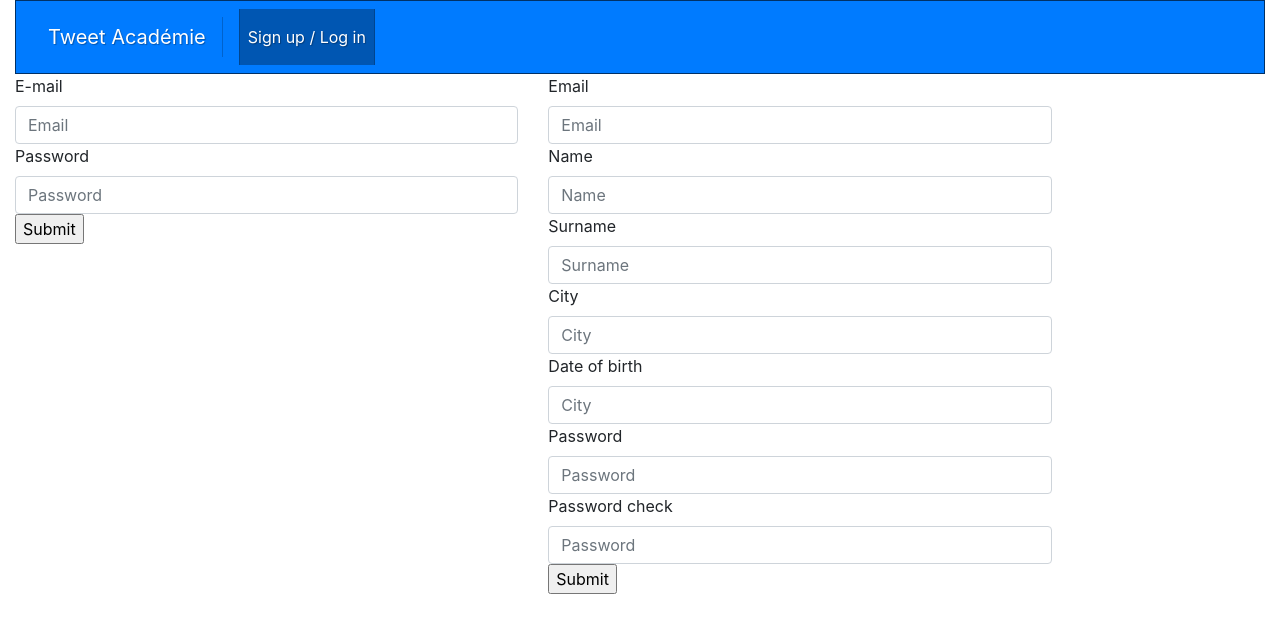
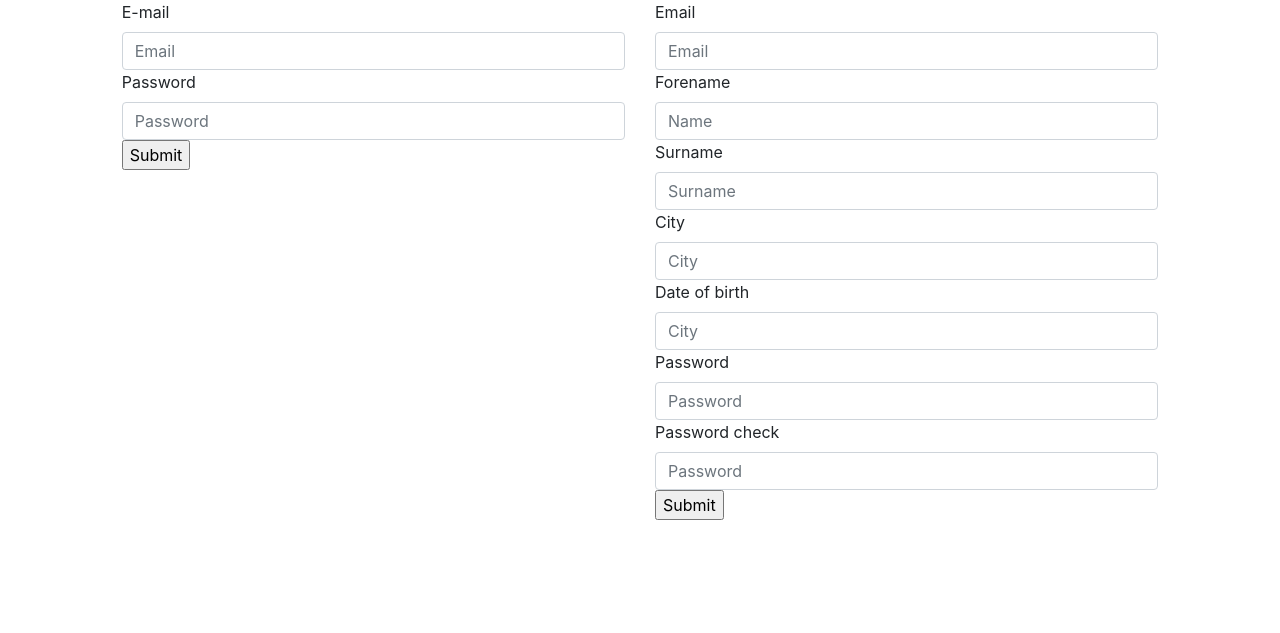
Before and after one commit to DavidDeville/Tweet_Academie, a PHP site: page / in a window 1280 px wide. Shown: the top 633 px of the page. Run offline with PHP 8.4, Linux system fonts and the light colour scheme; some libraries are stand-ins or nearby versions.

Commit message:
FORENAME

```diff
--- a/view/index.htm.twig
+++ b/view/index.htm.twig
@@ -3,22 +3,8 @@
 {% block title %}Page d'accueil{% endblock %}
 
 {% block body %}
-<nav class='navbar navbar-expand-lg navbar-dark bg-primary'>
-  <a class='navbar-brand' href='index.php'>Tweet Académie</a>
-  <button class='navbar-toggler' type='button' data-toggle='collapse' data-target='#navbarColor01' aria-controls='navbarColor01' aria-expanded='false' aria-label='Toggle navigation'>
-    <span class='navbar-toggler-icon'></span>
-  </button>
 
-  <div class='collapse navbar-collapse' id='navbarColor01'>
-    <ul class='navbar-nav mr-auto'>
-      <li class='nav-item active'>
-        <a class='nav-link' href='index.php'>Sign up / Log in<span class='sr-only'>(current)</span></a>
-      </li>
-    </ul>
-  </div>
-</nav>
-
-<div class='row align-center'>
+<div class='row justify-content-center'>
   <form id='signin' class='col-5'>
     <label class='form-control-label' for='signin-mail'>E-mail</label>
     <input type='text' placeholder='Email' class='form-control' id='signin-mail'>
@@ -33,7 +19,7 @@
     <label class='form-control-label' for='signup-mail'>Email</label>
     <input type='text' placeholder='Email' class='form-control' id='signup-mail'>
 
-    <label class='form-control-label' for='signup-name'>Name</label>
+    <label class='form-control-label' for='signup-forename'>Forename</label>
     <input type='text' placeholder='Name' class='form-control' id='signup-name'>
 
     <label class='form-control-label' for='signup-surname'>Surname</label>
```
